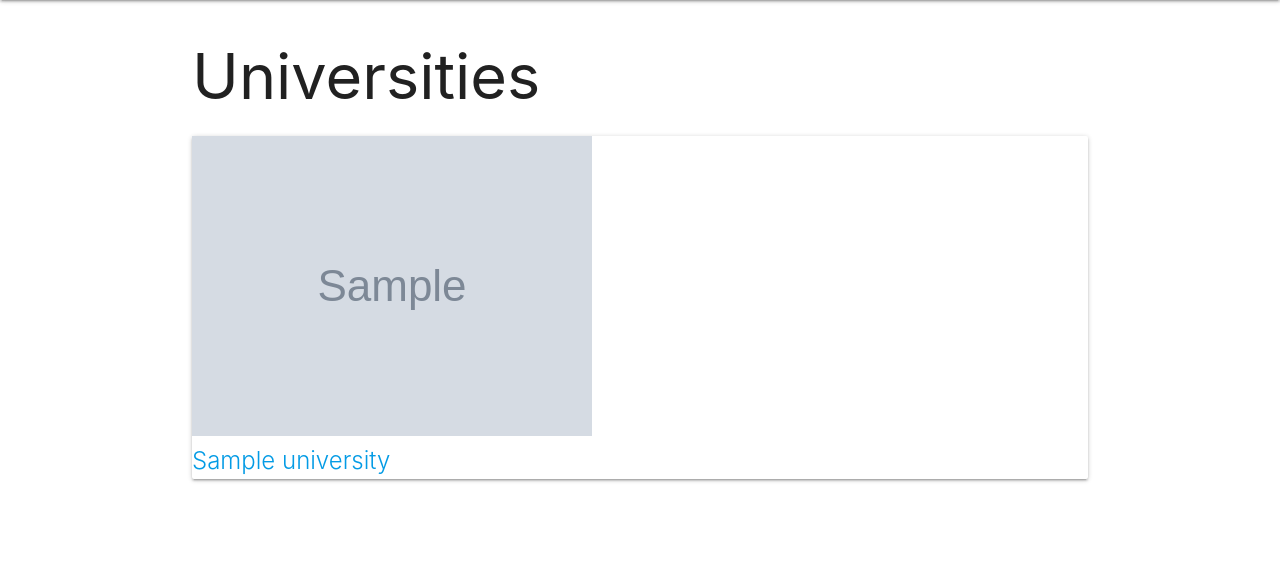
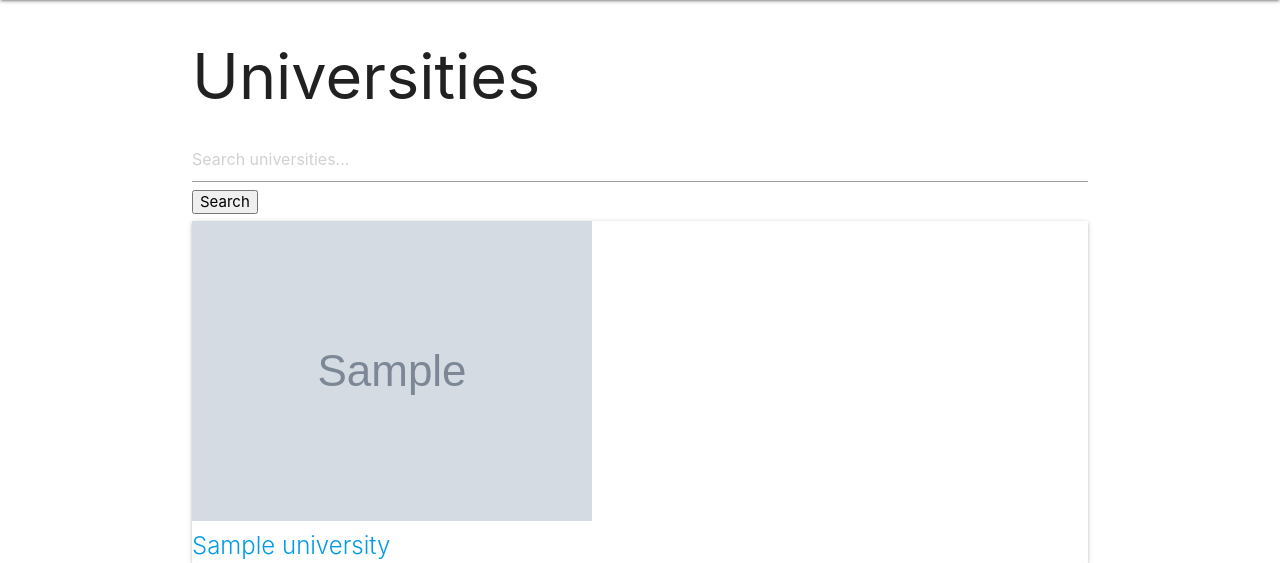
Before and after one commit to NOORSALMAN25/MASARI, a Django app: page /universities/ in a window 1280 px wide. Shown: the part 64-627 px from the top of the page. Run offline with Django 5.2, Linux system fonts and the light colour scheme; tables that the repository leaves empty hold one stand-in row (values such as "Sample post"); grey boxes marked "Sample" are stand-in pictures.

Commit message:
done with the university search

```diff
--- a/main_app/templates/universities/index.html
+++ b/main_app/templates/universities/index.html
@@ -1,6 +1,13 @@
-{% extends 'base.html' %} {% block content %}
+{% extends 'base.html' %}
+{% block content %}
 
 <h1>Universities</h1>
+
+<form method="get" action="">
+  <input type="text" name="s" placeholder="Search universities..." value="{{ search|default:'' }}">
+  <button type="submit">Search</button>
+</form>
+
 {% for university in universities %}
   <div class="card">
     <a href="{% url 'detail' university.id %}">
@@ -15,4 +22,8 @@
       <span class="card-title">{{ university.name }}</span>
     </a>
   </div>
-{% endfor %} {% endblock %}
+{% empty %}
+  <p>No universities found.</p>
+{% endfor %}
+
+{% endblock %}
--- a/main_app/views.py
+++ b/main_app/views.py
@@ -15,8 +15,12 @@ def about(request):
     return render(request , 'about.html')
 
 def universities_index(request):
-    universities = University.objects.all()
-    return render(request, 'universities/index.html', { 'universities': universities })
+    search = request.GET.get('s')
+    if search:
+        universities = University.objects.filter(name__icontains=search)
+    else:
+        universities = University.objects.all()
+    return render(request, 'universities/index.html', { 'universities': universities , 'search': search, })
 
 def universities_detail(request, university_id):
     university = University.objects.get(id=university_id)
```
Also changed, not shown: main_app/static/uploads/ed07bc92-6ec4-4c4a-ad38-92a5a10e5585-fotolia_127889938_subscrip_AuZMGyQ.avif (added). Lines whose indentation alone changed are shown as unchanged.
